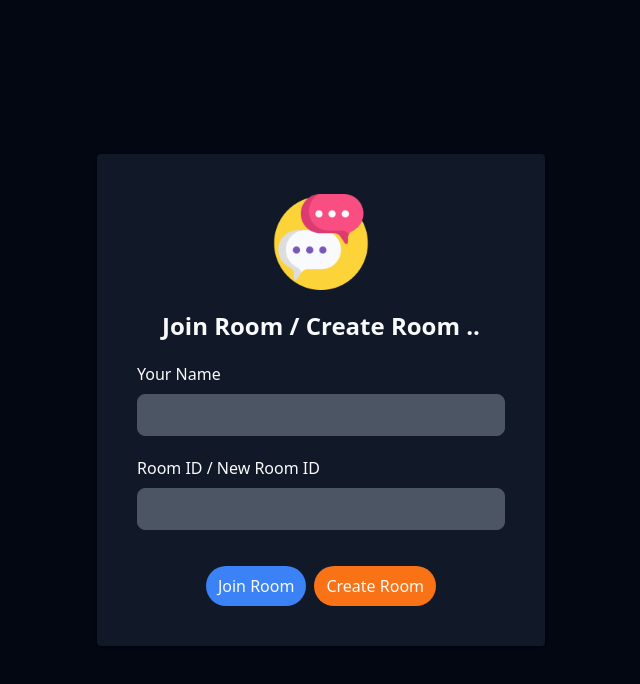
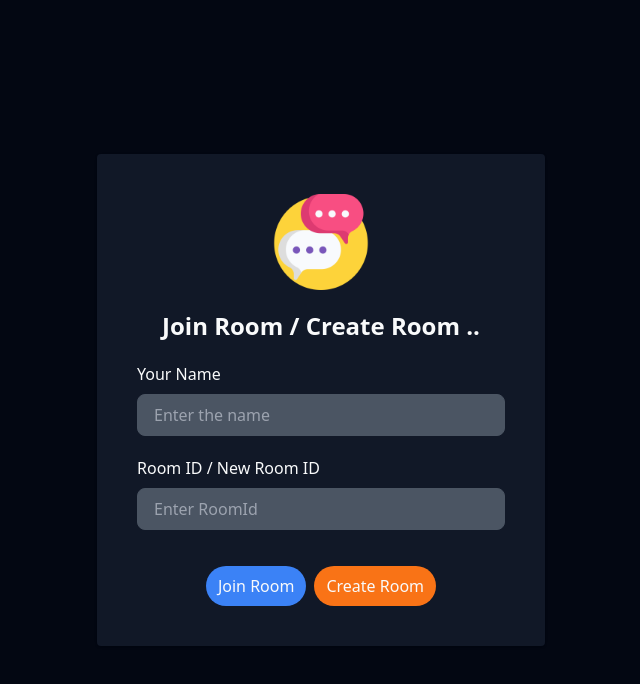
Before and after one commit to margub9363/ChatApplication_SpringBoot_React_WebSocket, a React (Vite) app in the folder chat-app-frontend/chat-app-react/: page / in a window 1280 px wide. Shown: the top 684 px of the page, without its empty margins (319-959 px from the left). Built offline with nearby package versions, Linux system fonts and the light colour scheme.

Commit message:
till 5:50

```diff
--- a/chat-app-frontend/chat-app-react/src/components/JoinCreateChat.jsx
+++ b/chat-app-frontend/chat-app-react/src/components/JoinCreateChat.jsx
@@ -1,7 +1,22 @@
-import React from "react";
+import React, { useState } from "react";
 import chatIcon from "../assets/chat.png";
 
 const JoinCreateChat = () => {
+  const [detail, setDetails] = useState({
+    roomId: "",
+    userName: "",
+  });
+
+  function handleFormInputChange(event) {
+    setDetails({
+      ...detail,
+      [event.target.name]: event.target.value,
+    });
+
+    function joinChat() {}
+  }
+
+  function createRoom() {}
   return (
     <div className="min-h-screen flex items-center justify-center">
       <div className="p-10 dark:border-gray-700 w-full flex flex-col gap-5 max-w-md rounded dark:bg-gray-900 shadow">
@@ -16,6 +31,10 @@ const JoinCreateChat = () => {
             Your Name
           </label>
           <input
+            onChange={handleFormInputChange}
+            value={detail.userName}
+            name="userName"
+            placeholder="Enter the name"
             type="text"
             id="name"
             className="w-full dark:bg-gray-600 px-4 py-2 border dark:border-gray-600 rounded-lg focus:outline-none focus:ring-2 focus:ring-blue-500"
@@ -26,6 +45,10 @@ const JoinCreateChat = () => {
             Room ID / New Room ID
           </label>
           <input
+            name="roomId"
+            onChange={handleFormInputChange}
+            value={detail.roomId}
+            placeholder="Enter RoomId"
             type="text"
             id="name"
             className="w-full dark:bg-gray-600 px-4 py-2 border dark:border-gray-600 rounded-lg focus:outline-none focus:ring-2 focus:ring-blue-500"
```
